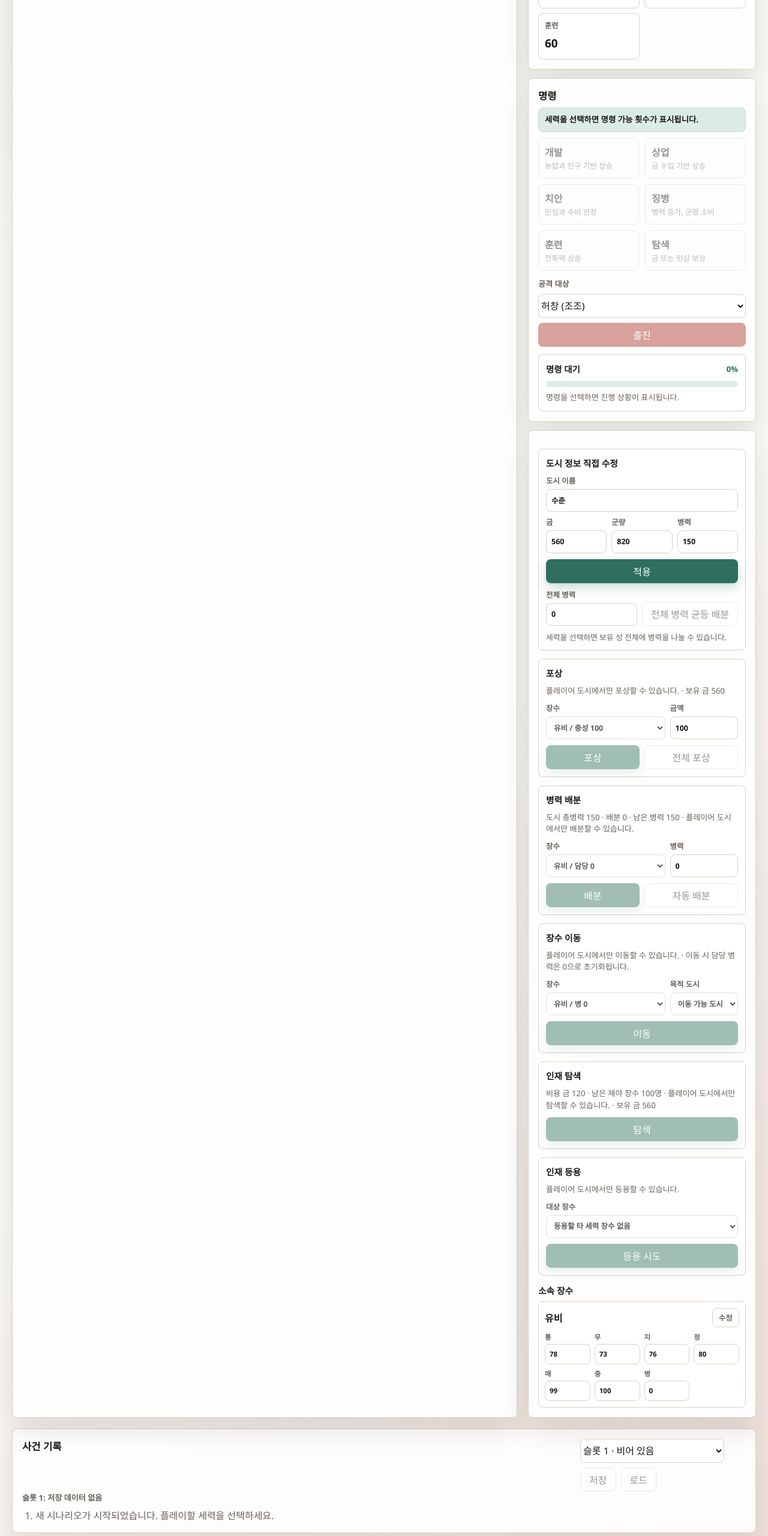
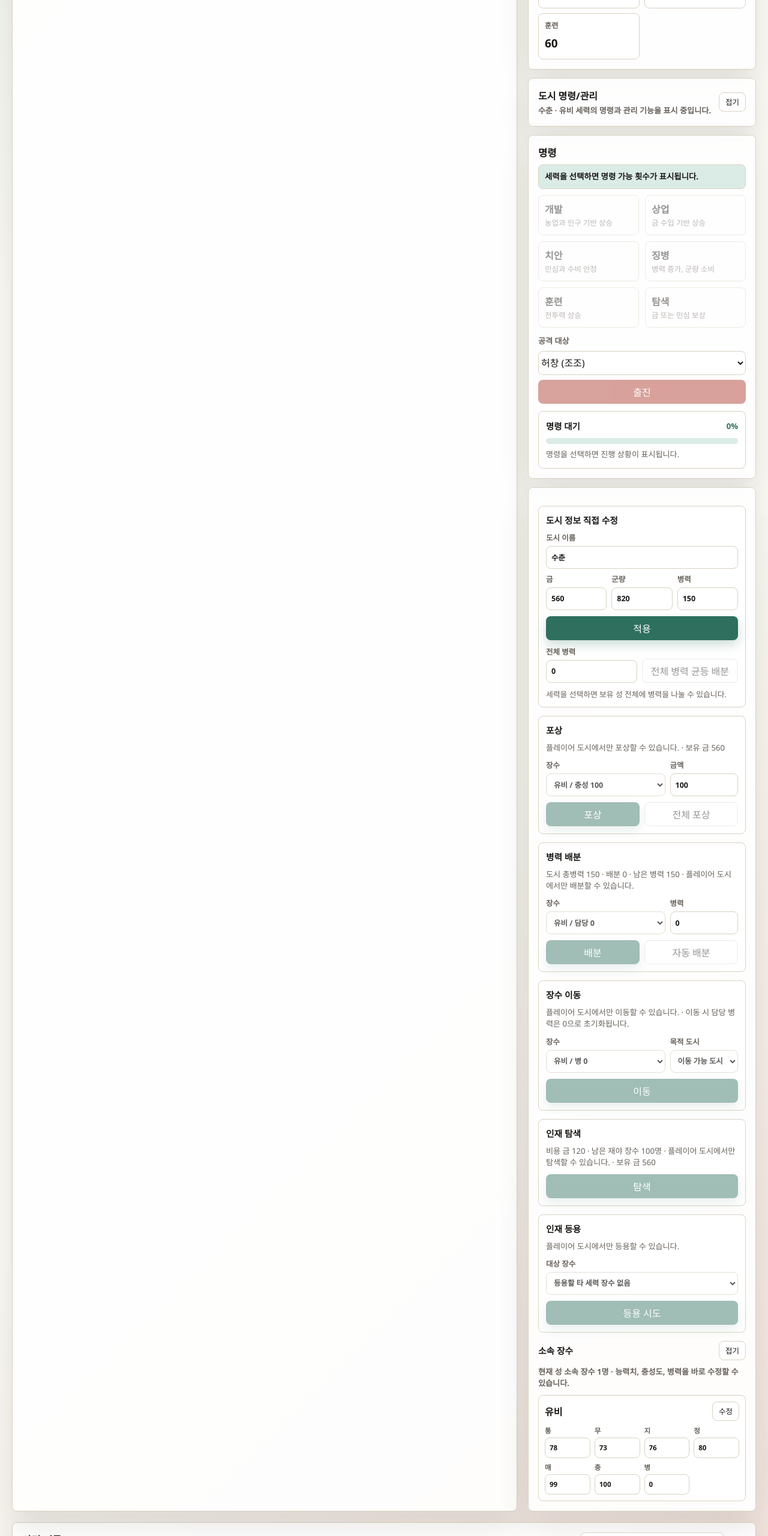
Before and after one commit to lsanghak-steve/sam5, a plain HTML site: page index.html in a window 1280 px wide. Shown: the part 1300-3860 px from the top of the page at 60% size. Drawn offline with Linux system fonts and the light colour scheme.

Commit message:
Add collapsible city control panels

```diff
--- a/app.js
+++ b/app.js
@@ -734,6 +734,8 @@ let autoWarTimer = null;
 let mapOffset = { x: 0, y: 0 };
 let mapScale = 1;
 let battleAnimationTimer = null;
+let officerListCollapsed = false;
+let cityControlsCollapsed = false;
 let mapDrag = {
   active: false,
   pointerId: null,
@@ -769,6 +771,10 @@ const els = {
   ownerBadge: document.querySelector("#ownerBadge"),
   cityVisual: document.querySelector("#cityVisual"),
   cityStats: document.querySelector("#cityStats"),
+  cityControlsSummary: document.querySelector("#cityControlsSummary"),
+  toggleCityControlsButton: document.querySelector("#toggleCityControlsButton"),
+  commandPanel: document.querySelector("#commandPanel"),
+  cityManagementPanel: document.querySelector("#cityManagementPanel"),
   cityNameInput: document.querySelector("#cityNameInput"),
   goldInput: document.querySelector("#goldInput"),
   foodInput: document.querySelector("#foodInput"),
@@ -796,6 +802,9 @@ const els = {
   recruitInfo: document.querySelector("#recruitInfo"),
   recruitOfficer: document.querySelector("#recruitOfficer"),
   recruitButton: document.querySelector("#recruitButton"),
+  officerListPanel: document.querySelector("#officerListPanel"),
+  toggleOfficerListButton: document.querySelector("#toggleOfficerListButton"),
+  officerListSummary: document.querySelector("#officerListSummary"),
   officerList: document.querySelector("#officerList"),
   commandQuota: document.querySelector("#commandQuota"),
   commandButtons: document.querySelector("#commandButtons"),
@@ -1012,6 +1021,7 @@ function render() {
   renderBattleAnimation();
   applyMapOffset();
   renderCityPanel(selectedCity, owner);
+  renderCityControlsToggle(selectedCity, owner);
   renderCommands(selectedCity);
   renderProgress();
   renderSaveStatus();
@@ -1054,6 +1064,16 @@ function openStoryModal() {
 
 function closeStoryModal() {
   els.storyModal.classList.add("hidden");
+}
+
+function toggleOfficerList() {
+  officerListCollapsed = !officerListCollapsed;
+  render();
+}
+
+function toggleCityControls() {
+  cityControlsCollapsed = !cityControlsCollapsed;
+  render();
 }
 
 function renderFactionChoices() {
@@ -1379,6 +1399,27 @@ function renderCityPanel(city, owner) {
   renderOfficerMovePanel(city, officers);
   renderScoutPanel(city, officers);
   renderRecruitPanel(city, officers);
+  renderOfficerList(officers);
+}
+
+function renderCityControlsToggle(city, owner) {
+  if (!city || !owner) return;
+  els.commandPanel.classList.toggle("hidden", cityControlsCollapsed);
+  els.cityManagementPanel.classList.toggle("hidden", cityControlsCollapsed);
+  els.toggleCityControlsButton.textContent = cityControlsCollapsed ? "펼치기" : "접기";
+  els.toggleCityControlsButton.setAttribute("aria-expanded", String(!cityControlsCollapsed));
+  els.cityControlsSummary.textContent = cityControlsCollapsed
+    ? `${city.name}의 명령과 관리 기능이 접혀 있습니다.`
+    : `${city.name} · ${owner.name} 세력의 명령과 관리 기능을 표시 중입니다.`;
+}
+
+function renderOfficerList(officers) {
+  els.officerListPanel.classList.toggle("collapsed", officerListCollapsed);
+  els.toggleOfficerListButton.textContent = officerListCollapsed ? "펼치기" : "접기";
+  els.toggleOfficerListButton.setAttribute("aria-expanded", String(!officerListCollapsed));
+  els.officerListSummary.textContent = officers.length
+    ? `현재 성 소속 장수 ${officers.length}명 · ${officerListCollapsed ? "상세 정보가 접혀 있습니다." : "능력치, 충성도, 병력을 바로 수정할 수 있습니다."}`
+    : "현재 성에 소속 장수가 없습니다.";
   els.officerList.innerHTML = officers.length
     ? officers.map(renderOfficerCard).join("")
     : `<p class="empty">소속 장수가 없습니다.</p>`;
@@ -2869,6 +2910,8 @@ els.officerList.addEventListener("click", (event) => {
   if (!button) return;
   applyOfficerEdit(button.dataset.officerId);
 });
+els.toggleCityControlsButton.addEventListener("click", toggleCityControls);
+els.toggleOfficerListButton.addEventListener("click", toggleOfficerList);
 els.assignTroopsButton.addEventListener("click", assignTroopsToOfficer);
 els.autoAssignTroopsButton.addEventListener("click", autoAssignTroops);
 els.moveOfficerButton.addEventListener("click", moveOfficerToCity);
--- a/index.html
+++ b/index.html
@@ -92,7 +92,17 @@
             <div id="cityStats" class="stats-grid"></div>
           </section>
 
-          <section class="command-panel">
+          <section class="city-controls-toggle-panel">
+            <div class="city-controls-toggle-header">
+              <div>
+                <h2>도시 명령/관리</h2>
+                <p id="cityControlsSummary">도시 정보 아래 기능을 표시합니다.</p>
+              </div>
+              <button id="toggleCityControlsButton" class="ghost-button" type="button" aria-expanded="true">접기</button>
+            </div>
+          </section>
+
+          <section id="commandPanel" class="command-panel">
             <h2>명령</h2>
             <div id="commandQuota" class="command-quota">세력을 선택하면 명령 가능 횟수가 표시됩니다.</div>
             <div id="commandButtons" class="command-grid"></div>
@@ -113,7 +123,7 @@
             </div>
           </section>
 
-          <section class="city-management-panel">
+          <section id="cityManagementPanel" class="city-management-panel">
             <div class="resource-editor">
               <h3>도시 정보 직접 수정</h3>
               <div class="editor-grid">
@@ -211,8 +221,12 @@
               </div>
               <button id="recruitButton" class="primary-button" type="button">등용 시도</button>
             </div>
-            <div class="officer-list">
-              <h3>소속 장수</h3>
+            <div id="officerListPanel" class="officer-list">
+              <div class="officer-list-header">
+                <h3>소속 장수</h3>
+                <button id="toggleOfficerListButton" class="ghost-button" type="button" aria-expanded="true">접기</button>
+              </div>
+              <p id="officerListSummary" class="officer-list-summary">장수 정보를 표시합니다.</p>
               <div id="officerList"></div>
             </div>
           </section>
--- a/styles.css
+++ b/styles.css
@@ -1128,6 +1128,37 @@ h3 {
   font-weight: 700;
 }
 
+.city-controls-toggle-panel {
+  background: var(--jade-soft);
+}
+
+.city-controls-toggle-header {
+  display: flex;
+  align-items: center;
+  justify-content: space-between;
+  gap: 12px;
+}
+
+.city-controls-toggle-header h2 {
+  margin-bottom: 4px;
+  font-size: 1rem;
+}
+
+.city-controls-toggle-header p {
+  margin: 0;
+  color: var(--muted);
+  font-size: 0.82rem;
+  font-weight: 800;
+  line-height: 1.45;
+}
+
+.city-controls-toggle-header button {
+  flex: 0 0 auto;
+  min-height: 32px;
+  padding: 0 10px;
+  font-size: 0.78rem;
+}
+
 .choice-button,
 .command-button {
   display: grid;
@@ -1369,6 +1400,40 @@ h3 {
   background: #fff;
 }
 
+.officer-list {
+  display: grid;
+  gap: 10px;
+}
+
+.officer-list-header {
+  display: flex;
+  align-items: center;
+  justify-content: space-between;
+  gap: 10px;
+}
+
+.officer-list-header h3 {
+  margin: 0;
+}
+
+.officer-list-header button {
+  min-height: 32px;
+  padding: 0 10px;
+  font-size: 0.78rem;
+}
+
+.officer-list-summary {
+  margin: 0;
+  color: var(--muted);
+  font-size: 0.82rem;
+  font-weight: 800;
+  line-height: 1.45;
+}
+
+.officer-list.collapsed #officerList {
+  display: none;
+}
+
 .officer-card + .officer-card {
   margin-top: 8px;
 }
```
Also changed, not shown: 1 other file.
